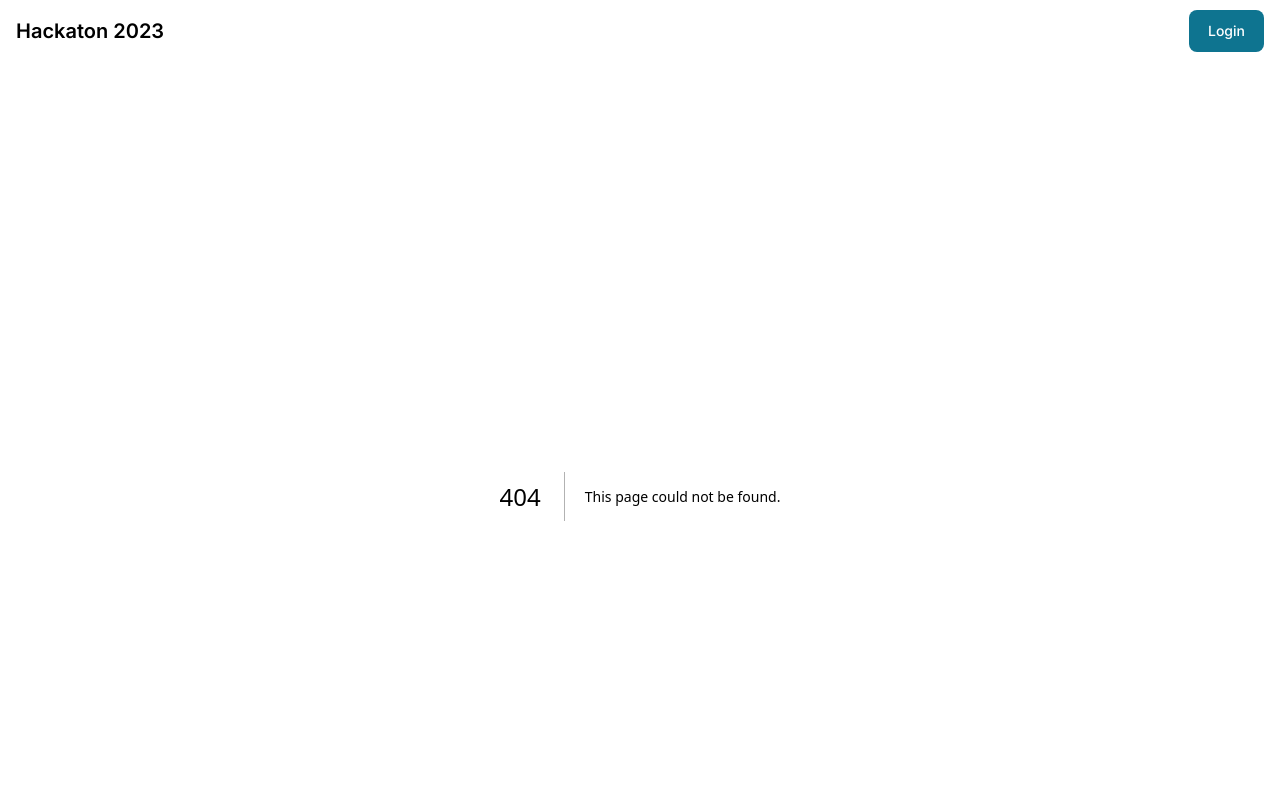
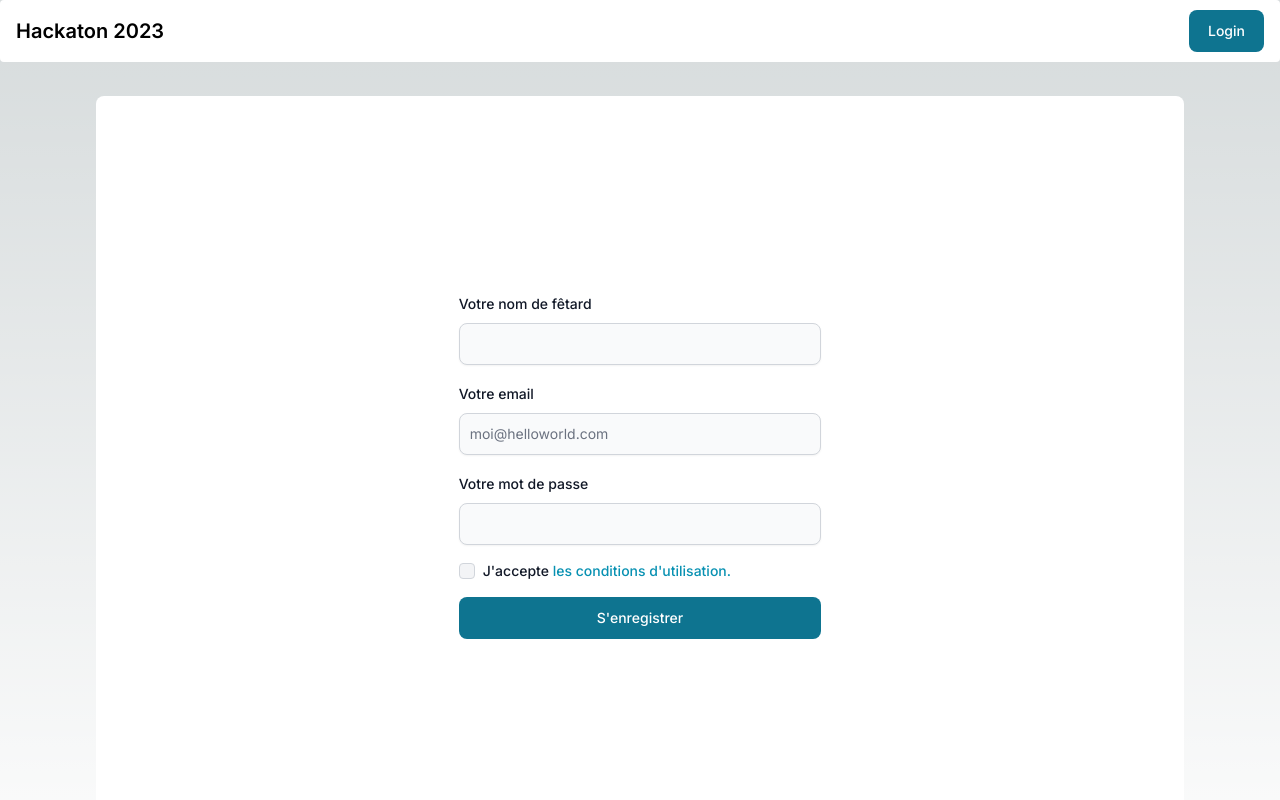
Before and after one commit to the-devengers-hackathon-2023/front, a Next.js app: page /register in a window 1280 px wide. Before the commit this address had no page. Shown: the top 800 px of the page. Built offline with nearby package versions, Linux system fonts and the light colour scheme.

Commit message:
ADD Register form; fetch data missing

```diff
--- a/app/components/LoginForm.tsx
+++ b/app/components/LoginForm.tsx
@@ -1,6 +1,7 @@
 "use client";
 
 import { Button, Checkbox, Label, TextInput } from "flowbite-react";
+import Link from "next/link";
 import { useState } from "react";
 
 export default function LoginForm() {
@@ -9,10 +10,27 @@ export default function LoginForm() {
   async function handleSubmit(event: any) {
     event.preventDefault();
     console.log(user);
+    const res = await fetch(`https://hackathon.fanteam.fr/api/login_check`, {
+      method: "POST",
+      body: JSON.stringify(user),
+      headers: {
+        "Content-Type": "application/json",
+      },
+    });
+
+    if (!res.ok) {
+      throw new Error("Error fetching data");
+    }
+
+    // return res.json();
+    console.log(res.json());
   }
 
   return (
-    <form className="flex max-w-md md:w-1/2 ld:w-1/3 flex-col gap-4">
+    <form
+      className="flex max-w-md md:w-1/2 lg:w-1/3 flex-col gap-4"
+      onSubmit={handleSubmit}
+    >
       <div>
         <div className="mb-2 block">
           <Label htmlFor="email1" value="Votre email" />
@@ -41,6 +59,15 @@ export default function LoginForm() {
         <Label htmlFor="remember">Se souvenir de moi</Label>
       </div>
       <Button type="submit">Envoyer</Button>
+      <div className="flex py-6">
+        <p>Pas de compte ? </p>
+        <Link
+          className="text-cyan-600 hover:underline dark:text-cyan-500"
+          href="/register"
+        >
+          <p>Enregistrez-vous !</p>
+        </Link>
+      </div>
     </form>
   );
 }
--- /dev/null
+++ b/app/components/RegisterForm.tsx
@@ -0,0 +1,48 @@
+"use client";
+
+import { Button, Checkbox, Label, TextInput } from "flowbite-react";
+import Link from "next/link";
+
+export default function RegisterForm() {
+  return (
+    <form className="flex max-w-md md:w-1/2 lg:w-1/3 flex-col gap-4">
+      <div>
+        <div className="mb-2 block">
+          <Label htmlFor="nom2" value="Votre nom de fêtard" />
+        </div>
+        <TextInput id="nom2" required shadow type="text" />
+      </div>
+      <div>
+        <div className="mb-2 block">
+          <Label htmlFor="email2" value="Votre email" />
+        </div>
+        <TextInput
+          id="email2"
+          placeholder="moi@helloworld.com"
+          required
+          shadow
+          type="email"
+        />
+      </div>
+      <div>
+        <div className="mb-2 block">
+          <Label htmlFor="password2" value="Votre mot de passe" />
+        </div>
+        <TextInput id="password2" required shadow type="password" />
+      </div>
+      <div className="flex items-center gap-2">
+        <Checkbox id="agree" />
+        <Label className="flex" htmlFor="agree">
+          <p>J'accepte </p>
+          <Link
+            className="text-cyan-600 hover:underline dark:text-cyan-500"
+            href="/forms"
+          >
+            <p>les conditions d'utilisation.</p>
+          </Link>
+        </Label>
+      </div>
+      <Button type="submit">S'enregistrer</Button>
+    </form>
+  );
+}
--- /dev/null
+++ b/app/register/page.tsx
@@ -0,0 +1,9 @@
+import RegisterForm from "../components/RegisterForm";
+
+export default function Login() {
+  return (
+    <div className="w-full flex justify-center items-center h-[calc(100vh-61.6px)] bg-white dark:bg-transparent rounded-lg">
+      <RegisterForm />
+    </div>
+  );
+}
```
